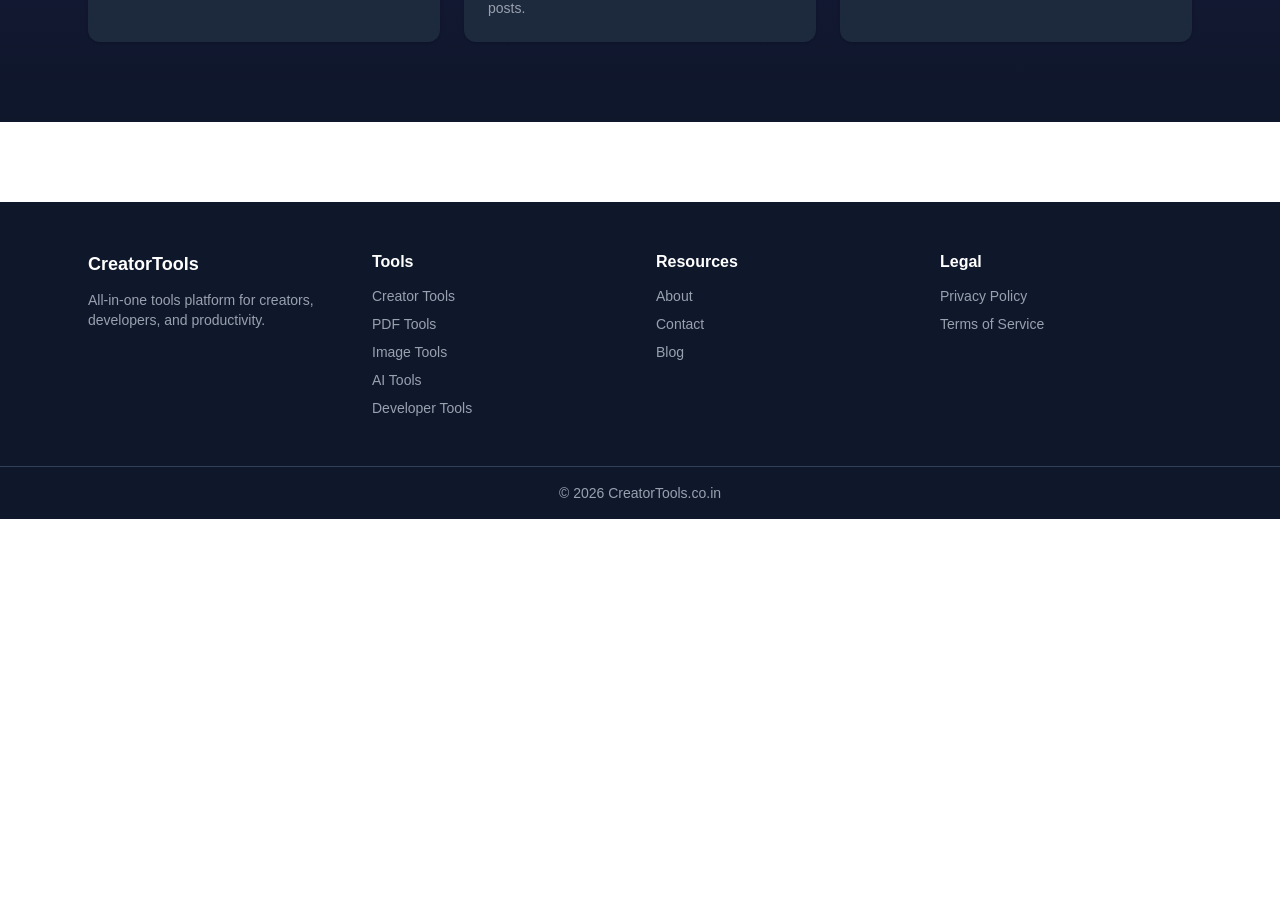
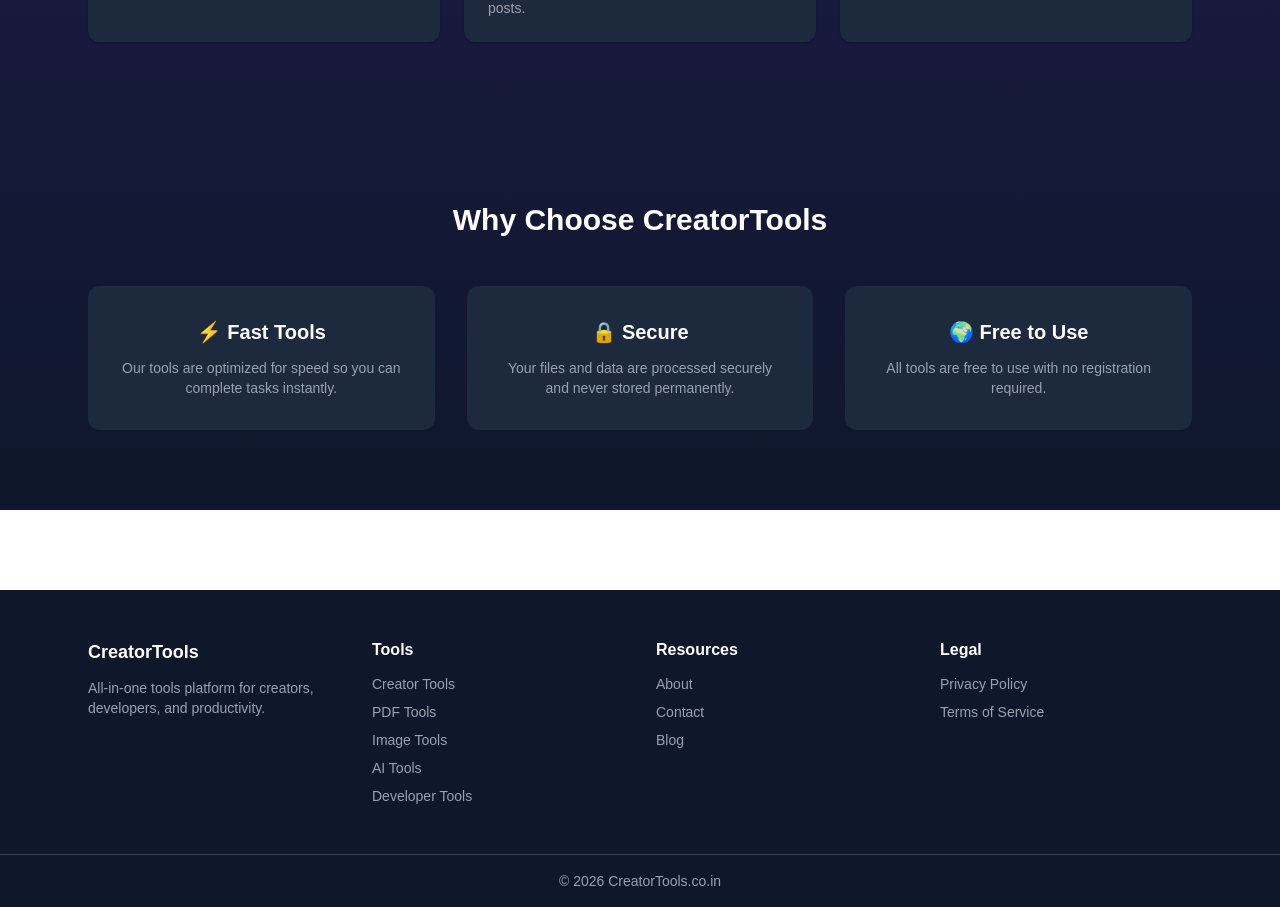
Before and after one commit to zeninfosolution7/creator-tools, a Next.js app: page / in a window 1280 px wide. Shown: the part 1400-2307 px from the top of the page. Before the commit the page ends 1919 px from the top, so only its background shows below. Built offline with nearby package versions, Linux system fonts and the light colour scheme.

Commit message:
added why creatortools section

```diff
--- a/app/page.tsx
+++ b/app/page.tsx
@@ -149,6 +149,46 @@
   </div>
 
 </section>
+{/* WHY CREATORTOOLS */}
+
+<section className="max-w-6xl mx-auto px-6 py-20 text-center">
+
+  <h2 className="text-3xl font-bold mb-12">
+    Why Choose CreatorTools
+  </h2>
+
+  <div className="grid md:grid-cols-3 gap-8">
+
+    <div className="bg-slate-800 p-8 rounded-xl">
+      <h3 className="text-xl font-semibold mb-3">
+        ⚡ Fast Tools
+      </h3>
+      <p className="text-gray-400 text-sm">
+        Our tools are optimized for speed so you can complete tasks instantly.
+      </p>
+    </div>
+
+    <div className="bg-slate-800 p-8 rounded-xl">
+      <h3 className="text-xl font-semibold mb-3">
+        🔒 Secure
+      </h3>
+      <p className="text-gray-400 text-sm">
+        Your files and data are processed securely and never stored permanently.
+      </p>
+    </div>
+
+    <div className="bg-slate-800 p-8 rounded-xl">
+      <h3 className="text-xl font-semibold mb-3">
+        🌍 Free to Use
+      </h3>
+      <p className="text-gray-400 text-sm">
+        All tools are free to use with no registration required.
+      </p>
+    </div>
+
+  </div>
+
+</section>
     </main>
   );
 }
```
